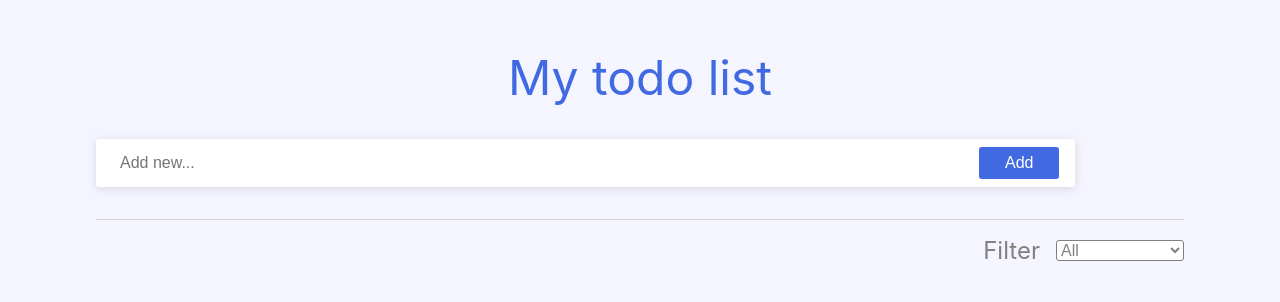
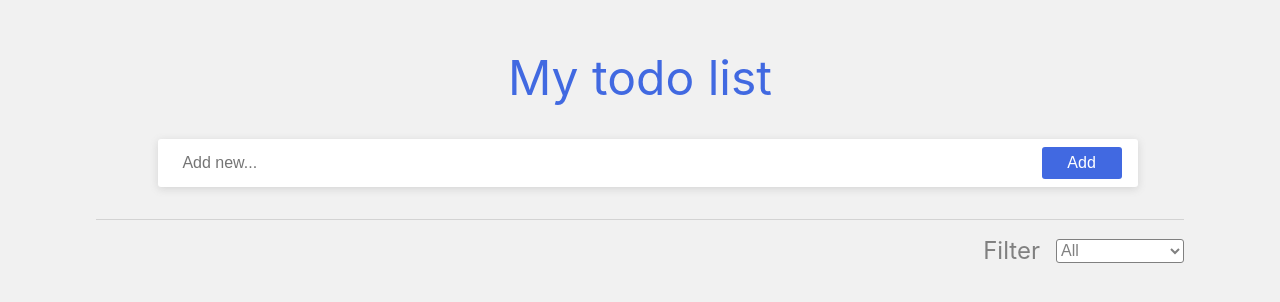
Before and after one commit to puzanovkirill/react-todo, a React (Create React App) app: page / in a window 1280 px wide. Shown: the top 302 px of the page. Built offline with nearby package versions, Linux system fonts and the light colour scheme; the HTML template or start-up script is replaced by a standard one.

Commit message:
feat: form events handeled

```diff
--- a/src/App.css
+++ b/src/App.css
@@ -5,7 +5,7 @@
 }
 
 body {
-    background-color: #f5f5ff;
+    background-color: #f1f1f1 ;
 }
 
 .App {
@@ -25,19 +25,24 @@ header {
     color: royalblue;
 }
 
+.input-box {
+    display: flex;
+    justify-content: center;
+    align-items: center;
+}
+
 .todo-input {
     padding-left: 1.5rem;
-    margin: 0 auto;
     display: inline-block;
     border: none;
-    padding-right: 6rem;
     border-radius: 3px;
     height: 3rem;
     width: 90%;
     font-size: 1rem;
-    box-shadow: rgba(99, 99, 99, 0.2) 0px 2px 8px 0px;}
+    box-shadow: rgba(99, 99, 99, 0.2) 0px 2px 8px 0px;
+}
 
-.todo-input:focus{
+.todo-input:focus {
     outline: none;
 }
 
@@ -55,32 +60,36 @@ header {
     cursor: pointer;
     transition: 0.3s all;
 }
-.todo-button:hover{
+
+.todo-button:hover {
     background-color: #1c2eff;
 }
 
-hr{
+hr {
     margin-top: 2rem;
     background-color: lightgray;
     border: none;
     height: 1px;
 }
 
-.select{
+.select {
     display: flex;
     flex-direction: row;
     justify-content: flex-end;
     align-items: center;
     margin-top: 1rem;
 }
-.filter-header{
+
+.filter-header {
     margin-right: 1rem;
     font-size: 1.5rem;
     color: gray;
 }
-.filter{
+
+.filter {
     font-size: 1rem;
     width: 8rem;
+    height: 1.5rem;
     border-radius: 3px;
     border-color: gray;
     background-color: #fff;
@@ -88,6 +97,6 @@ hr{
     cursor: pointer;
 }
 
-.filter:focus{
+.filter:focus {
     outline: none;
 }
--- a/src/App.js
+++ b/src/App.js
@@ -1,12 +1,14 @@
-import React from 'react';
+import React, {useState} from 'react';
 import './App.css';
 import Form from './components/Form';
 
 function App() {
+    const [inputText, setInputText] = useState("");
+    const [todos, setTodos] = useState([]);
     return (
         <div className="App">
             <header>My todo list</header>
-            <Form/>
+            <Form todos={todos} setTodos={setTodos} inputText={inputText} setInputText={setInputText}/>
         </div>
     );
 }
--- a/src/components/Form.js
+++ b/src/components/Form.js
@@ -1,10 +1,22 @@
 import React from 'react';
 
-const Form = () => {
+const Form = ({todos, setTodos, inputText, setInputText}) => {
+    const inputTextHandeler = (e) => {
+        setInputText(e.target.value);
+    }
+    const submitTodoHandler = (e) => {
+        e.preventDefault();
+        setTodos([
+            ...todos, {text: inputText, completed: false, id: Math.random() * 1000}
+        ]);
+        setInputText('');
+    }
     return (
         <form className="todo-form">
-            <input type="text" className="todo-input" placeholder="Add new..."/>
-            <button className="todo-button" type="submit">Add</button>
+            <div className="input-box">
+                <input value={inputText} onChange={inputTextHandeler} type="text" className="todo-input" placeholder="Add new..."/>
+                <button onClick={submitTodoHandler} className="todo-button" type="submit">Add</button>
+            </div>
             <hr/>
             <div className="select">
                 <div className="filter-header">Filter</div>
```
